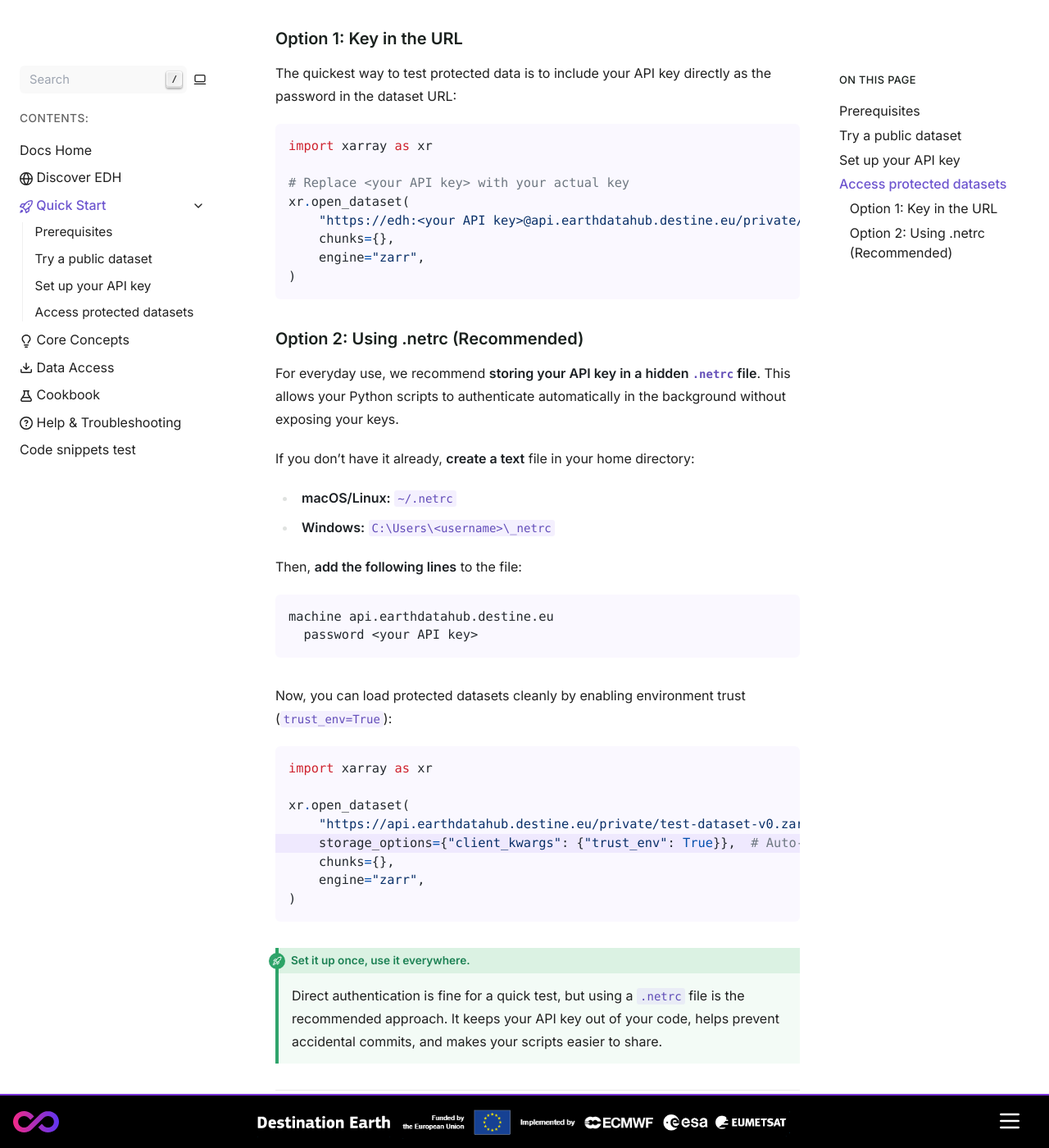
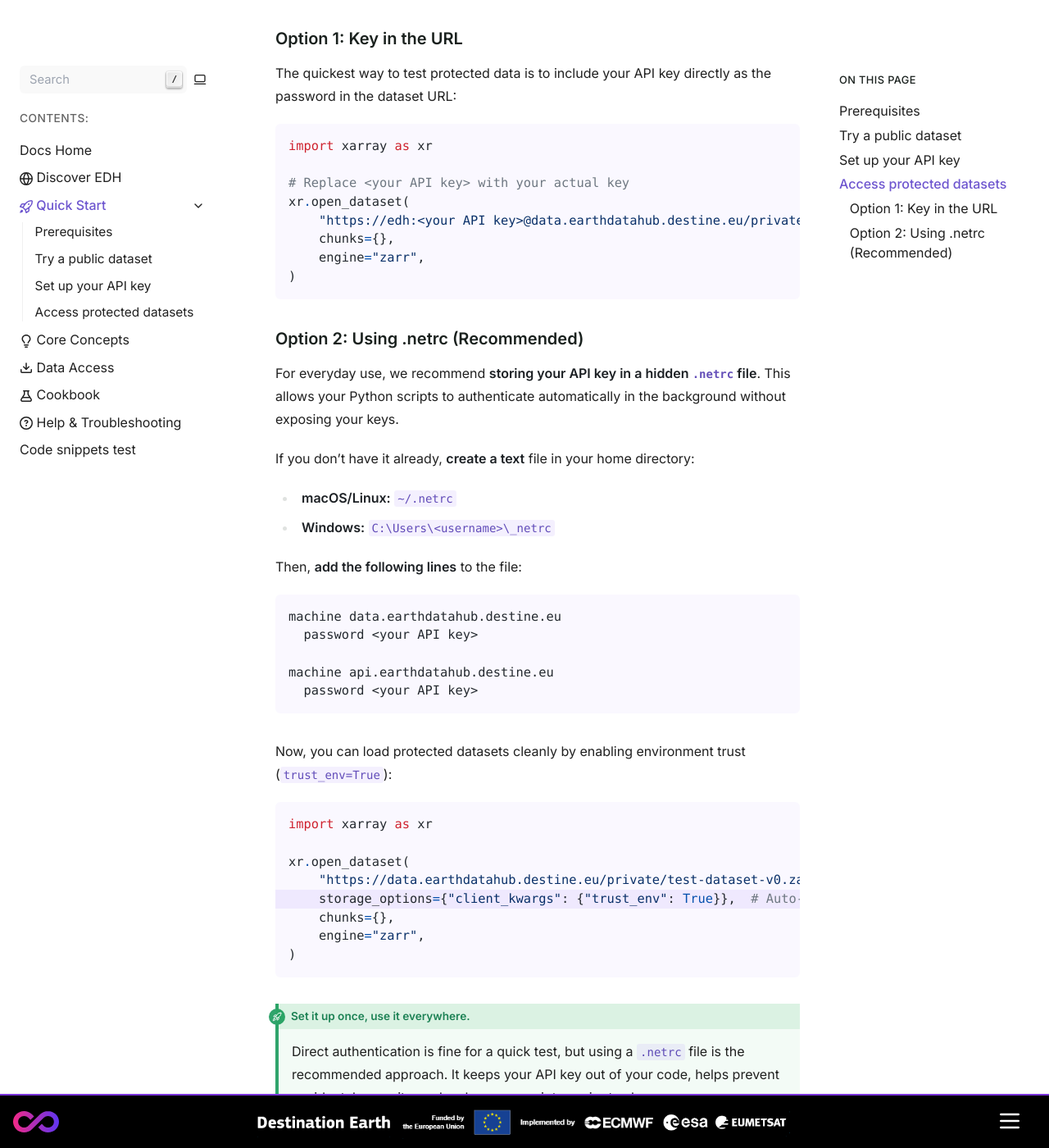
Before and after one commit to bopen/edh-docs, a Sphinx documentation site: the page built from source/quick-start.md, in a window 1280 px wide and 1400 px high, scrolled down 2086 px. Shown: the whole window at 82% size. Built offline with Sphinx 7.4.7, drawn with Linux system fonts in a browser that asks for light colours; some of the changed text lies outside the part shown.

Commit message:
Focus on data. endpoint (#18)
* Focus on data. endpoint

* get rid of "standard" prefix for API keys

````diff
--- a/source/quick-start.md
+++ b/source/quick-start.md
@@ -84,7 +84,7 @@
 
 # Replace <your API key> with your actual key
 xr.open_dataset(
-    "https://edh:<your API key>@api.earthdatahub.destine.eu/private/test-dataset-v0.zarr",
+    "https://edh:<your API key>@data.earthdatahub.destine.eu/private/test-dataset-v0.zarr",
     chunks={},
     engine="zarr",
 )
@@ -102,9 +102,11 @@
 Then, **add the following lines** to the file:
 
 ```text
+machine data.earthdatahub.destine.eu
+  password <your API key>
+
 machine api.earthdatahub.destine.eu
   password <your API key>
-
 ```
 
 Now, you can load protected datasets cleanly by enabling environment trust (`trust_env=True`):
@@ -116,7 +118,7 @@
 import xarray as xr
 
 xr.open_dataset(
-    "https://api.earthdatahub.destine.eu/private/test-dataset-v0.zarr",
+    "https://data.earthdatahub.destine.eu/private/test-dataset-v0.zarr",
     storage_options={"client_kwargs": {"trust_env": True}},  # Auto-detect your .netrc
     chunks={},
     engine="zarr",
````
Also changed, not shown: other parts of source/quick-start.md (+1 -1 lines).
